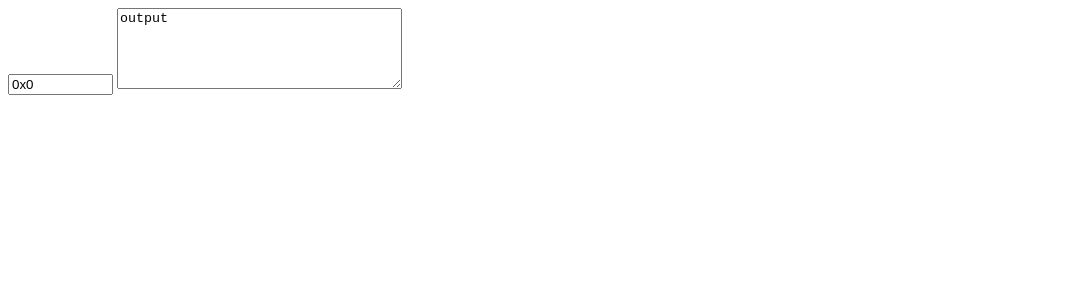
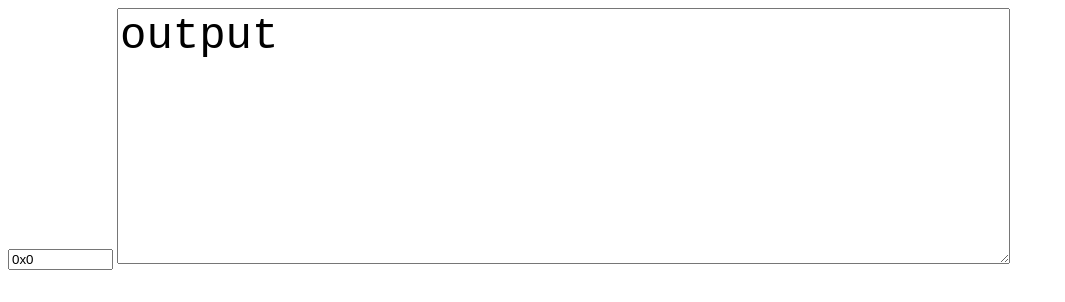
Before and after one commit to Sunniestar/unicode-convert, a plain HTML site: page index.html in a window 1280 px wide. Shown: the whole page, without its empty margins (0-1065 px from the left). Drawn offline with Linux system fonts and the light colour scheme.

Commit message:
Update index.html

```diff
--- a/index.html
+++ b/index.html
@@ -1,7 +1,7 @@
 <html>
 <link src='style.css'/>
 <input type="text" id="input0" name="input0" required minlength="4" maxlength="8" size="10" value='0x0' />
-<textarea font-size='50px' readonly='true' id="output" name="output" rows="5" cols="33">
+<textarea style="font-size: 44px" readonly='true' id="output" name="output" rows="5" cols="33">
 output
 </textarea>
 <script src="script.js"></script>
```
